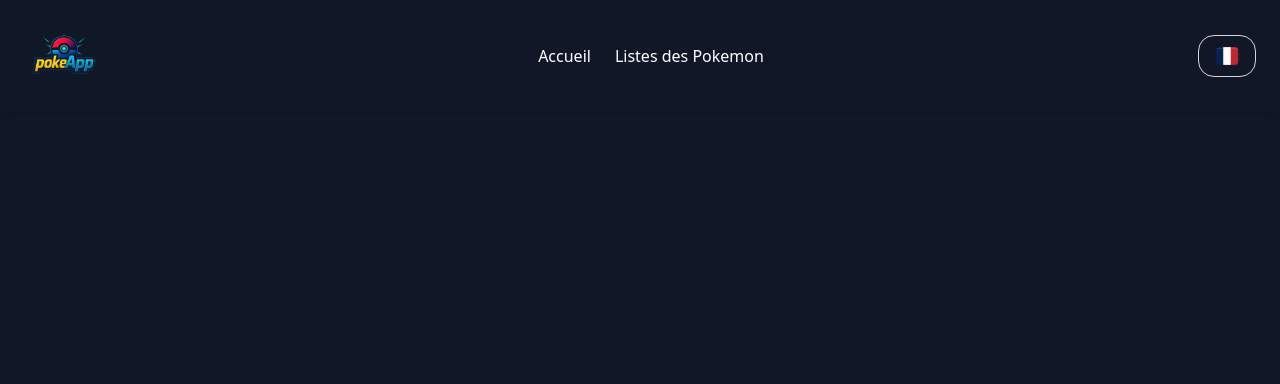
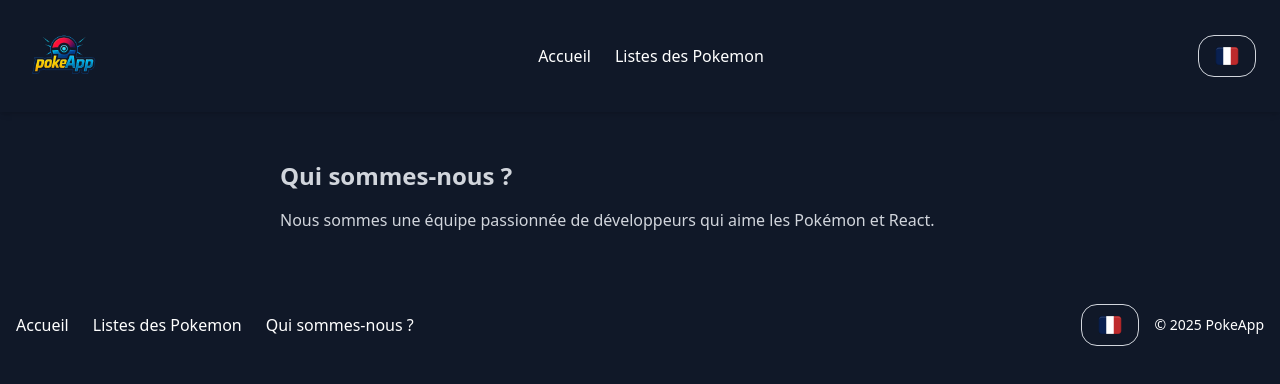
Before and after one commit to ArthurBergere/PokeApp, a React (Vite) app: page /about in a window 1280 px wide. Shown: the top 384 px of the page. Built offline with nearby package versions, Linux system fonts and the light colour scheme.

Commit message:
ADD simple footer

```diff
--- a/src/App.tsx
+++ b/src/App.tsx
@@ -1,6 +1,7 @@
 import { BrowserRouter } from "react-router-dom";
 import AppRoutes from "./routes/AppRoutes";
 import Navbar from "./components/molecules/Navbar";
+import Footer from "./components/organisms/Footer";
 
 
 function App() {
@@ -10,6 +11,7 @@ function App() {
       <div className="p-6">
         <AppRoutes />
       </div>
+      <Footer />
     </BrowserRouter>
   );
 }
--- /dev/null
+++ b/src/components/organisms/Footer.tsx
@@ -0,0 +1,39 @@
+import React from "react";
+import { NavLink } from "react-router-dom";
+import { useTranslation } from "react-i18next";
+import i18n from "../../i18n";
+import Button from "../atoms/Button";
+
+const Footer: React.FC = () => {
+  const { t } = useTranslation();
+
+  const toggleLanguage = () => {
+    const newLanguage = i18n.language === "fr" ? "en" : "fr";
+    i18n.changeLanguage(newLanguage);
+  };
+
+  return (
+    <footer className="bg-gray-900 text-white py-6 mt-auto">
+      <div className="max-w-7xl mx-auto px-4 flex flex-col md:flex-row justify-between items-center gap-4">
+        <div className="flex gap-6">
+          <NavLink to="/" className="hover:text-cyan-400">{t("navbar.element1")}</NavLink>
+          <NavLink to="/pokemons" className="hover:text-cyan-400">{t("navbar.element2")}</NavLink>
+          <NavLink to="/about" className="hover:text-cyan-400">{t("about.title")}</NavLink>
+        </div>
+
+        <div className="flex items-center gap-4">
+          <Button variant="outline" onClick={toggleLanguage} className="p-1">
+            <img
+              src={i18n.language === "en" ? "/flags/gb.svg" : "/flags/fr.svg"}
+              alt="Switch language"
+              className="w-6 h-6"
+            />
+          </Button>
+          <span className="text-sm">&copy; {new Date().getFullYear()} PokeApp</span>
+        </div>
+      </div>
+    </footer>
+  );
+};
+
+export default Footer;
--- a/src/i18n/locales/en.json
+++ b/src/i18n/locales/en.json
@@ -22,5 +22,9 @@
   "navbar":{
     "element1": "Home",
     "element2": "Pokemon List"
+  },
+  "about": {
+    "title": "About Us",
+    "description": "We are a team of passionate developers who love Pokémon and React."
   }
 }
--- a/src/i18n/locales/fr.json
+++ b/src/i18n/locales/fr.json
@@ -22,5 +22,9 @@
   "navbar":{
     "element1": "Accueil",
     "element2": "Listes des Pokemon"
+  },
+  "about": {
+    "title": "Qui sommes-nous ?",
+    "description": "Nous sommes une équipe passionnée de développeurs qui aime les Pokémon et React."
   }
 }
--- /dev/null
+++ b/src/pages/AboutPage.tsx
@@ -0,0 +1,15 @@
+import React from "react";
+import { useTranslation } from "react-i18next";
+
+const AboutPage: React.FC = () => {
+  const { t } = useTranslation();
+
+  return (
+    <main className="max-w-3xl mx-auto p-6">
+      <h1 className="text-2xl font-bold mb-4">{t("about.title")}</h1>
+      <p>{t("about.description")}</p>
+    </main>
+  );
+};
+
+export default AboutPage;
--- a/src/routes/AppRoutes.tsx
+++ b/src/routes/AppRoutes.tsx
@@ -2,6 +2,7 @@ import { Routes, Route } from "react-router-dom";
 import HomePage from "../pages/HomePage";
 import MonsterListPage from "@/pages/MonsterListPage.tsx";
 import ExemplePage from "@/pages/ExemplePage";
+import AboutPage from "@/pages/AboutPage";
 
 
 const AppRoutes = () => {
@@ -11,6 +12,7 @@ const AppRoutes = () => {
       <Route path="/pokemons" element={<MonsterListPage />} />
       <Route path="/pokemons/:id" element={<HomePage />} />
       <Route path="/example" element={<ExemplePage />} />
+      <Route path="/about" element={<AboutPage />} />
       {/* //<Route path="*" element={<NotFoundPage />} /> */}
     </Routes>
   );
```
